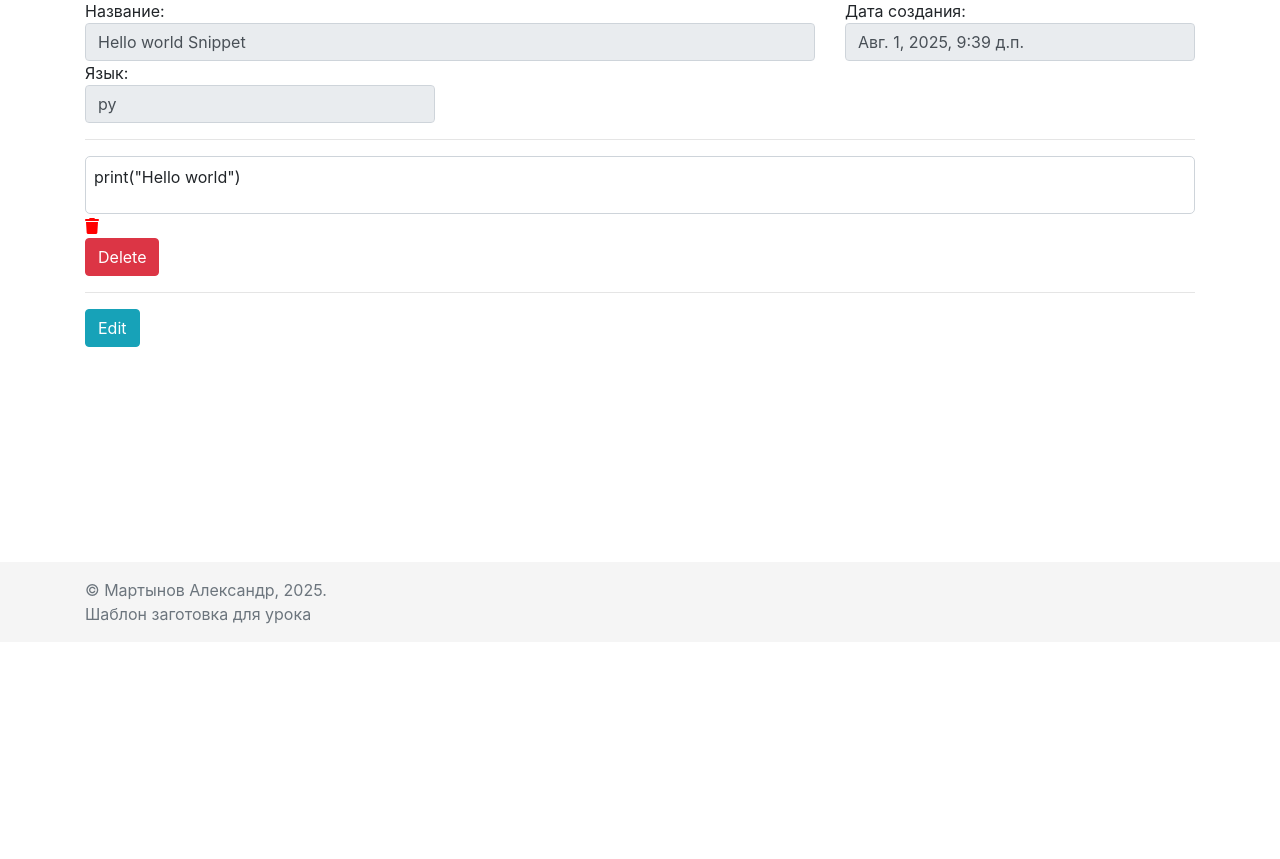
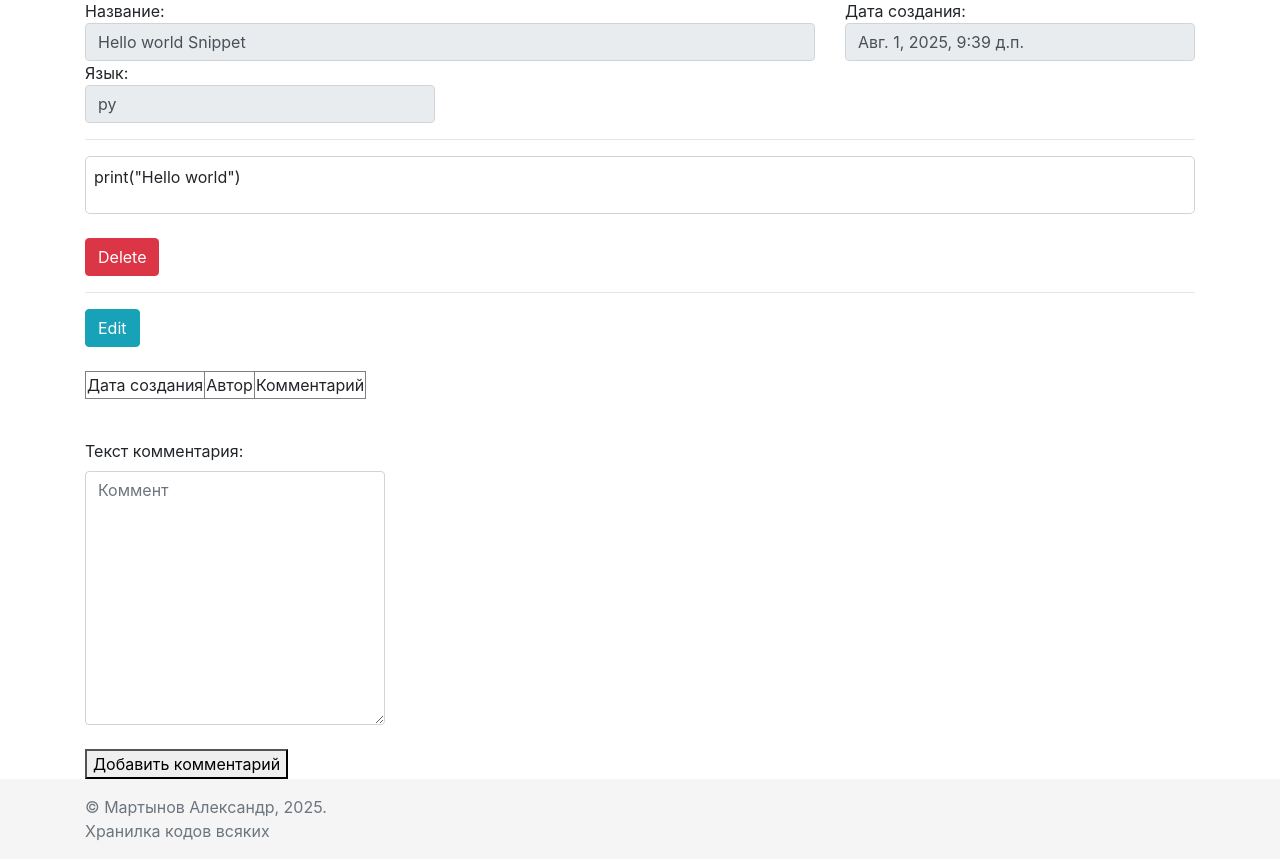
Before and after one commit to Sk8alex/DjangoSnippets, a Django app: page /snippets/1/ in a window 1280 px wide. Shown: the part 158-1017 px from the top of the page. Before the commit the page ends 782 px from the top, so only its background shows below. Run offline with Django 3.2, Linux system fonts and the light colour scheme; the visitor is signed in with stand-in values (Sample User, id 1); data comes from the database, SQL or seed files in the repository; data that the repository does not hold is empty; some libraries are stand-ins or nearby versions.

Commit message:
Add COMMETTS for snippets

```diff
--- a/MainApp/forms.py
+++ b/MainApp/forms.py
@@ -1,5 +1,5 @@
 from django.forms import ModelForm, ValidationError, Textarea, TextInput, CheckboxInput
-from MainApp.models import Snippet
+from MainApp.models import Snippet, Comment
 #rom django.forms import Form
 
 # для формы регистрации пользователей
@@ -62,3 +62,18 @@ class UserRegistrationForm(ModelForm):
        if commit:
            user.save()
        return user
+
+
+class CommentForm(ModelForm):
+   class Meta:
+       model = Comment
+       fields = ["text"]
+       labels = {"name": ""}
+       widgets = {
+           "text": Textarea(attrs={
+               "class": "form-control",
+               "rows": 10,
+               "placeholder": "Коммент",
+               "style": "max-width: 300px"
+               }),
+        }
--- a/MainApp/models.py
+++ b/MainApp/models.py
@@ -19,3 +19,10 @@ class Snippet(models.Model):
     creation_date = models.DateTimeField(auto_now_add=True)
     user = models.ForeignKey(to=User, on_delete=models.CASCADE,blank=True, null=True)
     public = models.BooleanField(default=True)  #тру паблик, фалсе приват
+
+
+class Comment(models.Model):
+   text = models.TextField(max_length=1000, verbose_name="Текст комментария")
+   creation_date = models.DateTimeField(auto_now_add=True, verbose_name="Дата создания")
+   author = models.ForeignKey(to=User, on_delete=models.CASCADE, verbose_name="Автор")
+   snippet = models.ForeignKey(to=Snippet, on_delete=models.CASCADE, related_name="comments", verbose_name="Сниппет")
--- a/MainApp/views.py
+++ b/MainApp/views.py
@@ -2,7 +2,7 @@ from django.http import Http404, HttpResponse, HttpResponseNotAllowed
 from django.shortcuts import render, redirect, get_object_or_404
 from MainApp.models import Snippet
 from django.core.exceptions import ObjectDoesNotExist
-from MainApp.forms import SnippetForm, UserRegistrationForm
+from MainApp.forms import SnippetForm, UserRegistrationForm, CommentForm
 from django.contrib import auth
 from django.contrib.auth.decorators import login_required
 
@@ -74,6 +74,7 @@ def snippet_detail(request, snippet_id: int):
         return render(request, 'pages/errors.html', context | {"error": f"Сниппет с id={snippet_id} не найден"})
     else:
         context['snippet'] = snippet
+        context['comment_form'] = CommentForm
         return render(request, 'pages/snippet_detail.html', context)
 
 
@@ -165,3 +166,17 @@ def create_user(request):
 
     context["form"] = form
     return render(request, 'pages/registration.html', context)
+
+
+def comment_add(request):
+   if request.method == "POST":
+       comment_form = CommentForm(request.POST)
+       if comment_form.is_valid():
+           snippet_id = request.POST.get("snippet_id")
+           snippet = Snippet.objects.get(id=snippet_id)
+           comment = comment_form.save(commit=False)
+           comment.author = request.user
+           comment.snippet = snippet
+           comment.save()
+           return redirect ('snippet-detail', snippet_id=snippet.id)
+       raise Http404
--- a/Snippets/urls.py
+++ b/Snippets/urls.py
@@ -15,5 +15,6 @@ urlpatterns = [
     path('logout', views.logout, name='logout'),
     path('snippets/my_snippets', views.my_snippets, name ="my-snippets"),
     path('register', views.create_user, name='register'),
+    path('comment/add', views.comment_add, name="comment-add"),
     #path('snippets/create', views.create_snippet, name='create-snippet'),
 ] + static(settings.STATIC_URL, document_root=settings.STATIC_ROOT)
--- a/templates/inc/inc-footer.html
+++ b/templates/inc/inc-footer.html
@@ -1,6 +1,6 @@
 <footer class="footer mt-auto py-3">
     <div class="container">
     <span class="text-muted">&copy; Мартынов Александр, {% now "Y" %}. <br>
-        Шаблон заготовка для урока</span>
+        Хранилка кодов всяких</span>
     </div>
 </footer>
--- a/templates/pages/snippet_detail.html
+++ b/templates/pages/snippet_detail.html
@@ -36,19 +36,51 @@
                             </div>
                         </div>
                     </div>
-                                                    <a href="{% url "snippet-delete" snippet.id %}">
-                                    <i style="color: red;" class="fa-solid fa-trash"></i>&nbsp;&nbsp;
                 </fieldset>
-                                                <form action="{% url "snippet-delete" snippet.id %}" methot="post">
-                                    <button type="submit" class ="btn btn-danger">Delete</button>
-                                    {% csrf_token %}
-                                </form>
-                <hr>
+                <div>
+                    <br>
+                        <form action="{% url "snippet-delete" snippet.id %}" methot="post">
+                            <button type="submit" class ="btn btn-danger">Delete</button>
+                            {% csrf_token %}
+                        </form>
+                </div>
+                                    <hr>
                     <div style="display: flex; flex-direction: row;">
                     <a href="{% url "snippet-edit" snippet.id %}" class="btn btn-info">Edit</a>
 
             </div>
+            <br>
+                <table border="1">
+                    <tr>
+                        <td>Дата создания</td>
+                        <td>Автор</td>
+                        <td>Комментарий</td>
+                    </tr>
 
+                    {% for  comment in snippet.comments.all %}
+                    <tr>
+                        <td>{{ comment.creation_date }}</td>
+                        <td>{{ comment.author.username }}</td>
+                        <td>{{ comment.text }}</td>
+                    </tr>
+                    {% endfor %}
+
+                </table>
+                <br>
+                <div class='row mt-3'>
+                    <div class='col'>
+                        {% if  request.user.is_authenticated %}
+                            <form action="{% url "comment-add" %}" method="POST">
+                                {{comment_form}}
+                                <input type="hidden" name="snippet_id" value="{{snippet.id}}">
+                                <br>
+                                <button type="submit">Добавить комментарий</button>
+                                {% csrf_token %}
+                            </form>
+                        {% endif %}
+                    </div>
+                </div>
+            </div>
         </div>
     </div>
 {% endblock %}
```
Also changed, not shown: MainApp/migrations/0006_comment.py (added), MainApp/migrations/0007_alter_comment_snippet.py (added).
